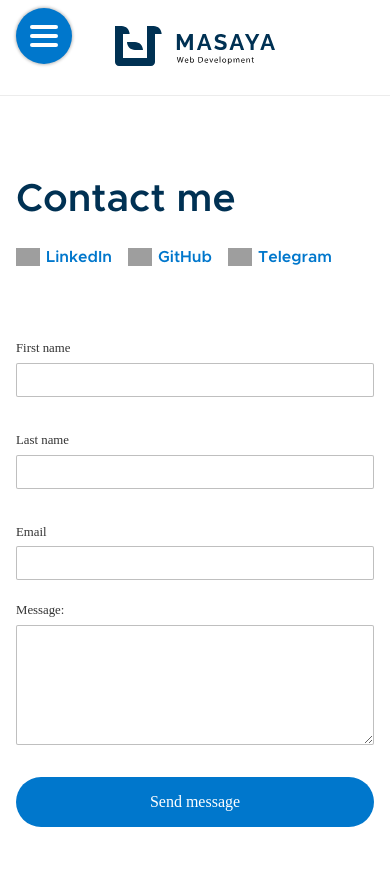
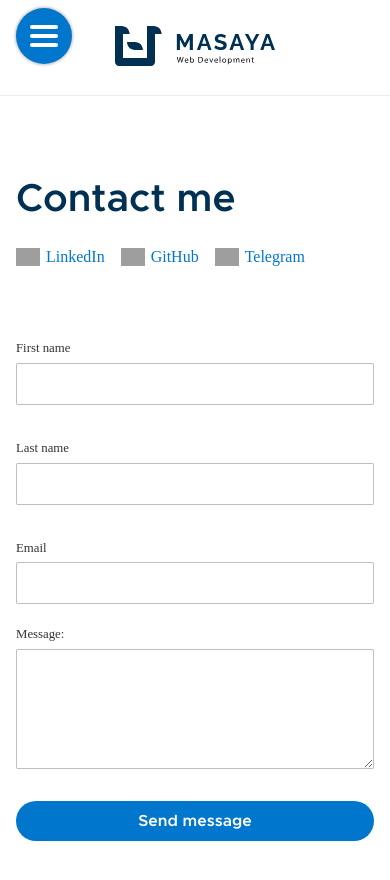
Before and after one commit to masayaShinoda/masaya-sveltekit-portfolio, a SvelteKit app: page /contact in a window 390 px wide. Shown: the top 880 px of the page. Built offline with nearby package versions, Linux system fonts and the light colour scheme; grey boxes are pictures that could not be loaded; a web font is replaced by a local one.

Commit message:
style fixes mobile

```diff
--- a/src/lib/ContentSection1.svelte
+++ b/src/lib/ContentSection1.svelte
@@ -104,7 +104,7 @@
         background-color: #ececec;
     }
     .section__left, .section__right {
-        padding: 5rem var(--padding_horizontal_mobile);
+        padding: 1.25rem var(--padding_horizontal_mobile);
         width: 100%;
         max-width: 100%;
 
--- a/src/routes/contact/+page.svelte
+++ b/src/routes/contact/+page.svelte
@@ -97,7 +97,7 @@ h2 {
     display: flex;
     align-items: center;
     font-size: 1;
-    font-family: var(--font_primary_semibold);
+    font-family: var(--font_primary);
     color: var(--clr_secondary);
     text-decoration: none;
     margin-right: 1rem;
@@ -169,7 +169,7 @@ form input {
     display: flex;
     justify-content: flex-start;
     align-items: flex-start;
-    padding: .5rem .5rem;
+    padding: .75rem .5rem;
     margin-top: .5rem;
 
     outline: none; border: none;
@@ -201,10 +201,10 @@ form textarea:focus {
 
 form button {
     border: none; outline: none;
-    padding: 1rem;
+    padding: .75rem 1rem;
 
     font-size: 1rem;
-    font-family: var(--font_primary);
+    font-family: var(--font_primary_semibold);
     background-color: var(--clr_secondary);
     color: #fff;
     border-radius: 100vmax;
```
